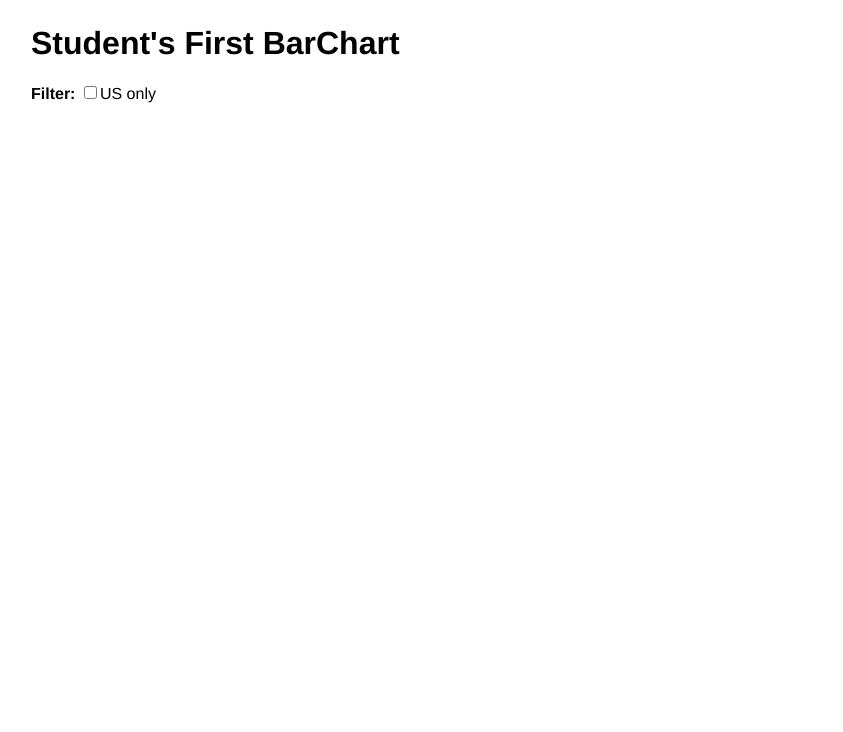
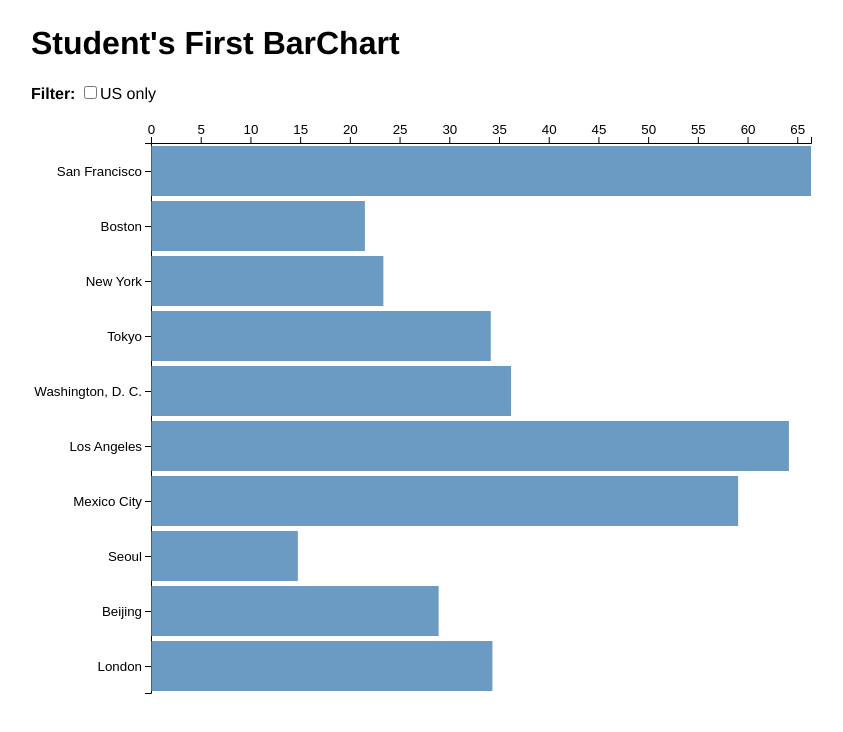
Before and after one commit to sgratzl/d3tutorial, a website: page examples/barchart05_interactive.html in a window 1280 px wide. Shown: the whole page, without its empty margins (209-1052 px from the left). Drawn offline with Linux system fonts and the light colour scheme.

Commit message:
switch to Promise instead of callback

```diff
--- a/examples/barchart05_interactive.html
+++ b/examples/barchart05_interactive.html
@@ -64,7 +64,7 @@
   // when checked just the entries where `location.country === 'US'` should be shown
 
 
-  d3.json('weather.json', (error, json) => {
+  d3.json('weather.json').then((json) => {
     data = json;
 
     update(data);
```
Also changed, not shown: examples/barchart04_scale.html (+1 -1 lines), examples/barchart06_animation.html (+1 -1 lines), examples/barchart07_final.html (+1 -1 lines), examples/miserables.html (+1 -1 lines), README.md, i/join_types.svg.
